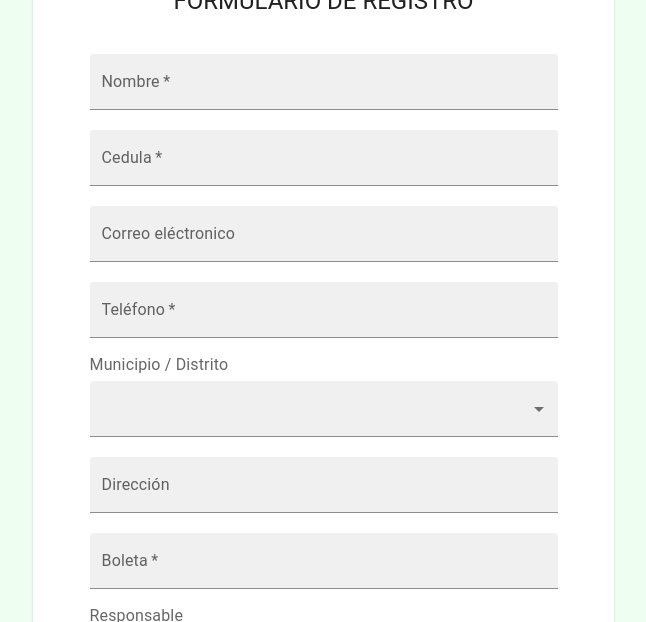
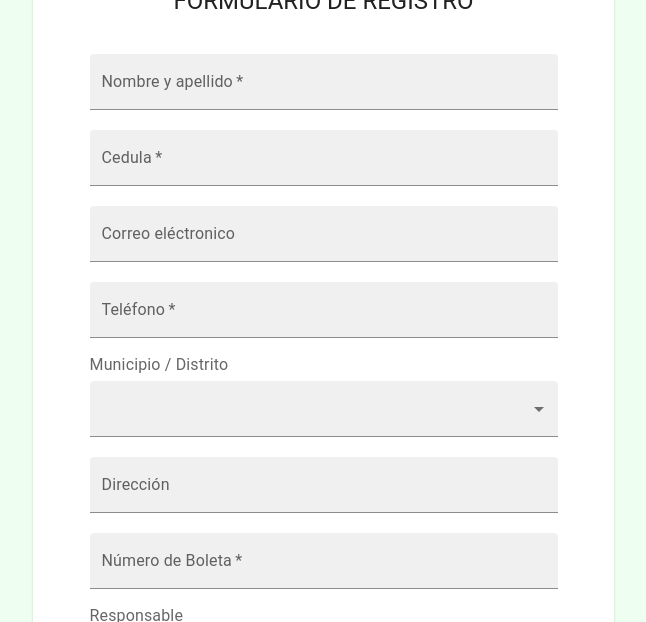
Before and after one commit to josuemadrigal/SorteoApp, a React (Vite) app: page / in a window 1280 px wide. Shown: the part 279-901 px from the top of the page, without its empty margins (239-885 px from the left). Built offline with nearby package versions, Linux system fonts and the light colour scheme.

Commit message:
modified:   src/pages/Registros/RegistroPage.tsx

```diff
--- a/src/pages/Registros/RegistroPage.tsx
+++ b/src/pages/Registros/RegistroPage.tsx
@@ -147,7 +147,7 @@ export const Registro = (props: any) => {
         label="Ingresa"
       /> */}
 
-      <TextField variant="filled" type="text" color='success'  placeholder="Nombre" label="Nombre"
+      <TextField variant="filled" type="text" color='success'  placeholder="Nombre" label="Nombre y apellido"
       inputProps={{ maxLength: 60 }} required {...register("nombre", {required: true, maxLength: 80})}
       sx={{minWidth:"100%", margin:"5px 5px 15px 0px" }}/>
 
@@ -209,7 +209,7 @@ export const Registro = (props: any) => {
       >
         {(inputProps: Props & TextFieldProps)=>
         <TextField {...inputProps}
-        variant="filled" color="success" type="text" label="Boleta"/>
+        variant="filled" color="success" type="text" label="Número de Boleta"/>
         }
       </InputMask>
 
```
